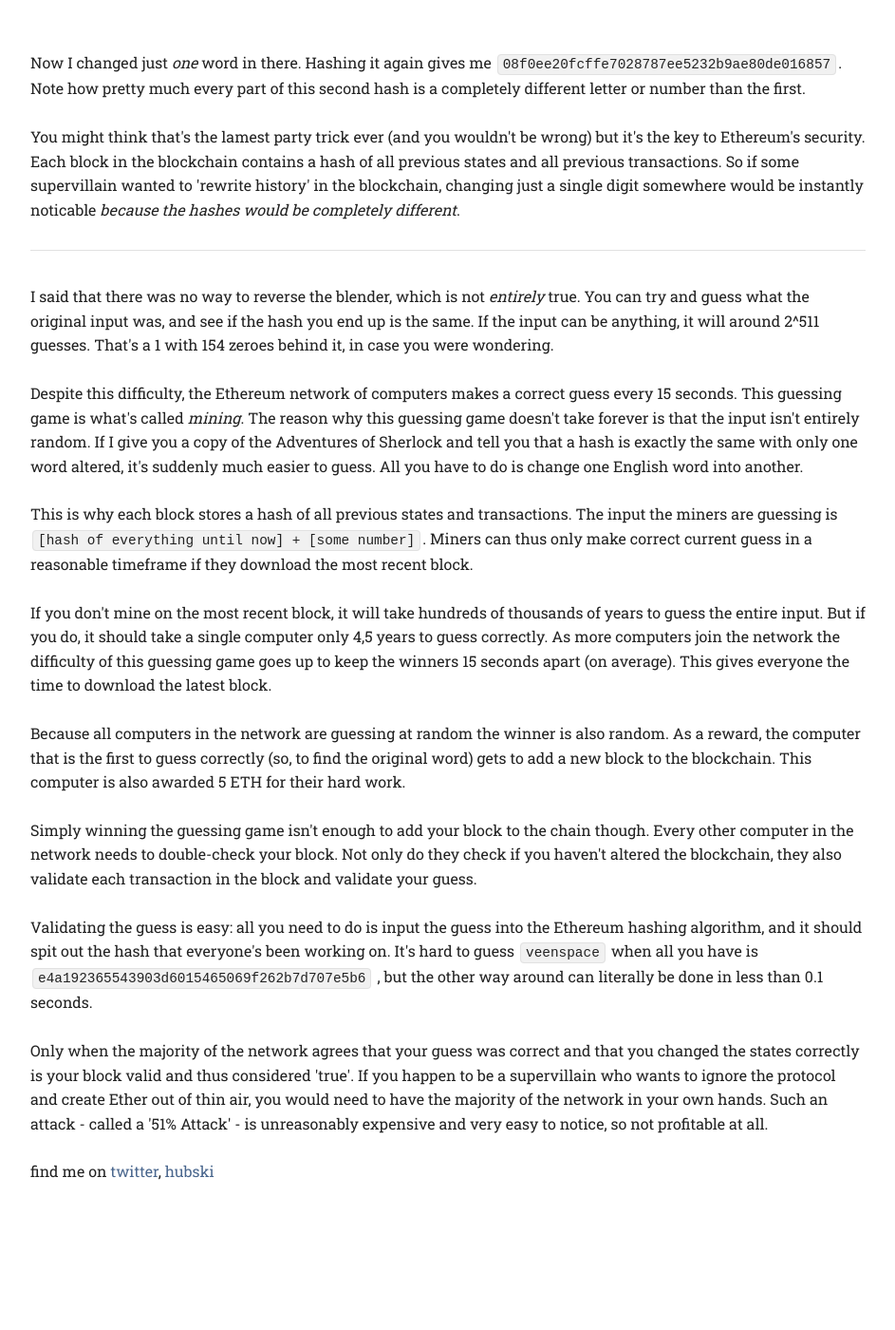
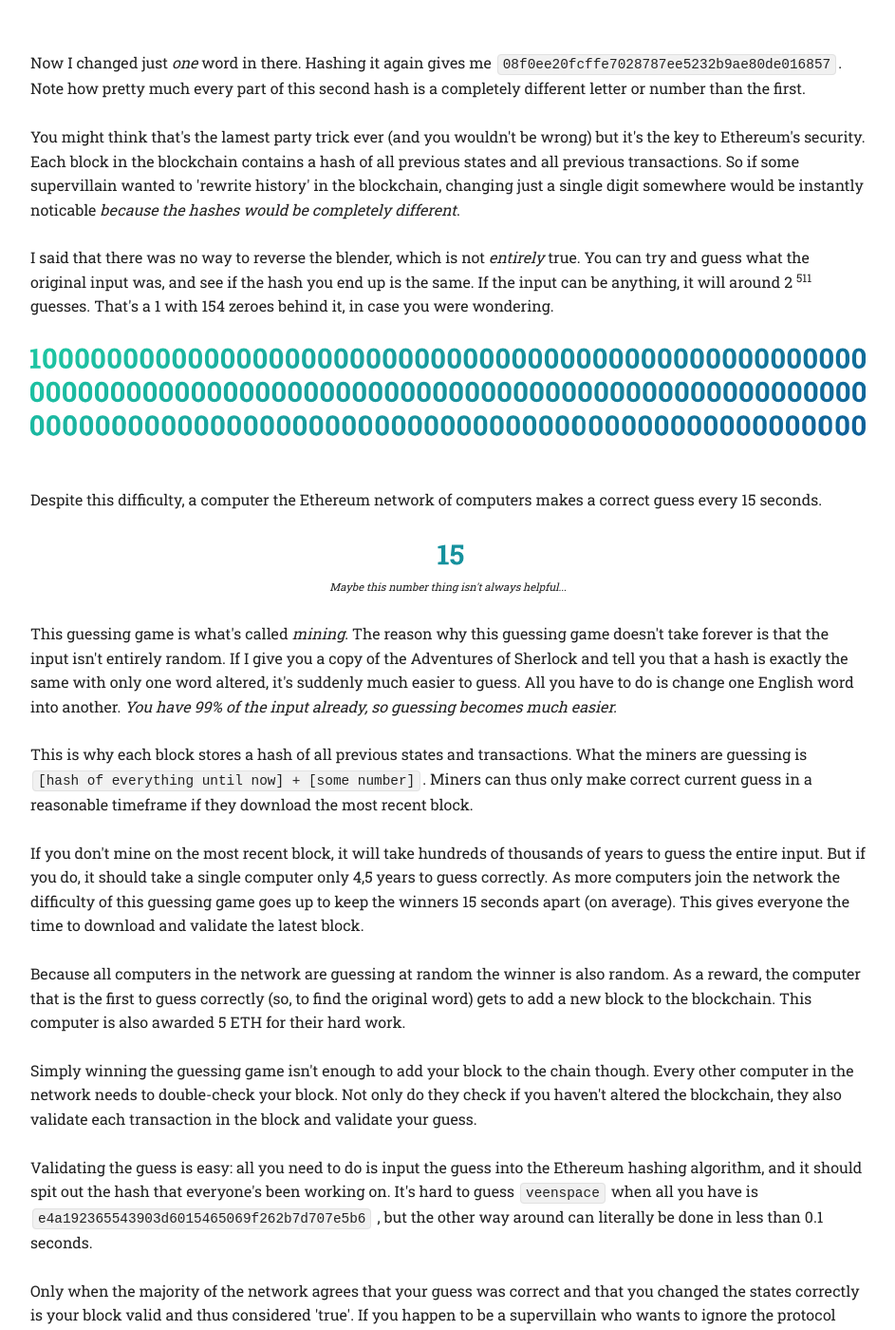
Before and after one commit to vdveen/vdveen.github.io, a Jekyll site: the page ethereum.html, which Jekyll copies as it is, in a window 1280 px wide and 1400 px high, scrolled down 6481 px. Shown: the whole window at 95% size, without its empty margins (168-1111 px from the left). Built offline with Jekyll 4.4.1, drawn with Linux system fonts in a browser that asks for light colours; some web fonts are replaced; before the commit the page ends 7752 px from its top, so only the background shows below that.

Commit message:
lovin ittt
mcd eat my heart out

```diff
--- a/ethereum.html
+++ b/ethereum.html
@@ -271,26 +271,31 @@
           if some supervillain wanted to &#39;rewrite history&#39; in the blockchain, changing just a single digit somewhere
           would be instantly noticable <em>because the hashes would be completely different</em>.</p>
 
-        <hr></hr>
-
         <p>I said that there was no way to reverse the blender, which is not <em>entirely</em> true. You can try and guess what
           the original input was, and see if the hash you end up is the same. If the input can be anything, it will around
-          2^511 guesses. That&#39;s a 1 with 154 zeroes behind it, in case you were wondering.
+          2
+          <sup>511</sup> guesses. That&#39;s a 1 with 154 zeroes behind it, in case you were wondering.</p>
 
-          <p>Despite this difficulty, the Ethereum network of computers makes a correct guess every 15 seconds. This guessing
-            game is what&#39;s called <em>mining</em>. The reason why this guessing game doesn&#39;t take forever is that the
-            input isn&#39;t entirely random. If I give you a copy of the Adventures of Sherlock and tell you that a hash is exactly
-            the same with only one word altered, it&#39;s suddenly much easier to guess. All you have to do is change one English
-            word into another.</p>
+        <img src="assets/ethbajillion.svg"></img>
 
-          <p>This is why each block stores a hash of all previous states and transactions. The input the miners are guessing
-            is <code>[hash of everything until now] + [some number]</code>. Miners can thus only make correct current guess
-            in a reasonable timeframe if they download the most recent block.</p>
+        <p style="margin-top:5%">Despite this difficulty, a computer the Ethereum network of computers makes a correct guess every 15 seconds.</p>
+
+        <img src="assets/eth15.svg"></img>
+        <h6 style="text-align:center"><em><sup>Maybe this number thing isn&#39;t always helpful...</sup></em></h6>
+
+        <p>This guessing game is what&#39;s called <em>mining</em>. The reason why this guessing game doesn&#39;t take forever
+          is that the input isn&#39;t entirely random. If I give you a copy of the Adventures of Sherlock and tell you that
+          a hash is exactly the same with only one word altered, it&#39;s suddenly much easier to guess. All you have to
+          do is change one English word into another. <em>You have 99% of the input already, so guessing becomes much easier.</em></p>
+
+        <p>This is why each block stores a hash of all previous states and transactions. What the miners are guessing is
+          <code>[hash of everything until now] + [some number]</code>. Miners can thus only make correct current guess in
+          a reasonable timeframe if they download the most recent block.</p>
 
         <p>If you don&#39;t mine on the most recent block, it will take hundreds of thousands of years to guess the entire input.
-            But if you do, it should take a single computer only 4,5 years to guess correctly. As more computers join the
-            network the difficulty of this guessing game goes up to keep the winners 15 seconds apart (on average). This
-            gives everyone the time to download the latest block. </p>
+          But if you do, it should take a single computer only 4,5 years to guess correctly. As more computers join the network
+          the difficulty of this guessing game goes up to keep the winners 15 seconds apart (on average). This gives everyone
+          the time to download and validate the latest block. </p>
 
         <p>Because all computers in the network are guessing at random the winner is also random. As a reward, the computer
           that is the first to guess correctly (so, to find the original word) gets to add a new block to the blockchain.
@@ -300,16 +305,16 @@
           the network needs to double-check your block. Not only do they check if you haven&#39;t altered the blockchain,
           they also validate each transaction in the block and validate your guess. </p>
 
-          <p>Validating the guess is easy: all you need to do is input the guess into the Ethereum hashing algorithm, and it
-            should spit out the hash that everyone&#39;s been working on. It&#39;s hard to guess <code>veenspace</code> when
-            all you have is <code>e4a192365543903d6015465069f262b7d707e5b6</code> , but the other way around can literally
-            be done in less than 0.1 seconds. </p>
+        <p>Validating the guess is easy: all you need to do is input the guess into the Ethereum hashing algorithm, and it should
+          spit out the hash that everyone&#39;s been working on. It&#39;s hard to guess <code>veenspace</code> when all you
+          have is <code>e4a192365543903d6015465069f262b7d707e5b6</code> , but the other way around can literally be done
+          in less than 0.1 seconds. </p>
 
         <p>Only when the majority of the network agrees that your guess was correct and that you changed the states correctly
           is your block valid and thus considered &#39;true&#39;. If you happen to be a supervillain who wants to ignore
-            the protocol and create Ether out of thin air, you would need to have the majority of the network in your own
-            hands. Such an attack - called a &#39;51% Attack&#39; - is unreasonably expensive and very easy to notice, so
-            not profitable at all. </p>
+          the protocol and create Ether out of thin air, you would need to have the majority of the network in your own hands.
+          Such an attack - called a &#39;51% Attack&#39; - is unreasonably expensive and very easy to notice, so not profitable
+          at all. </p>
 
       </div>
 
```
Also changed, not shown: assets/eth15.svg (added), assets/ethbajillion.svg (added). Lines whose indentation alone changed are shown as unchanged.
